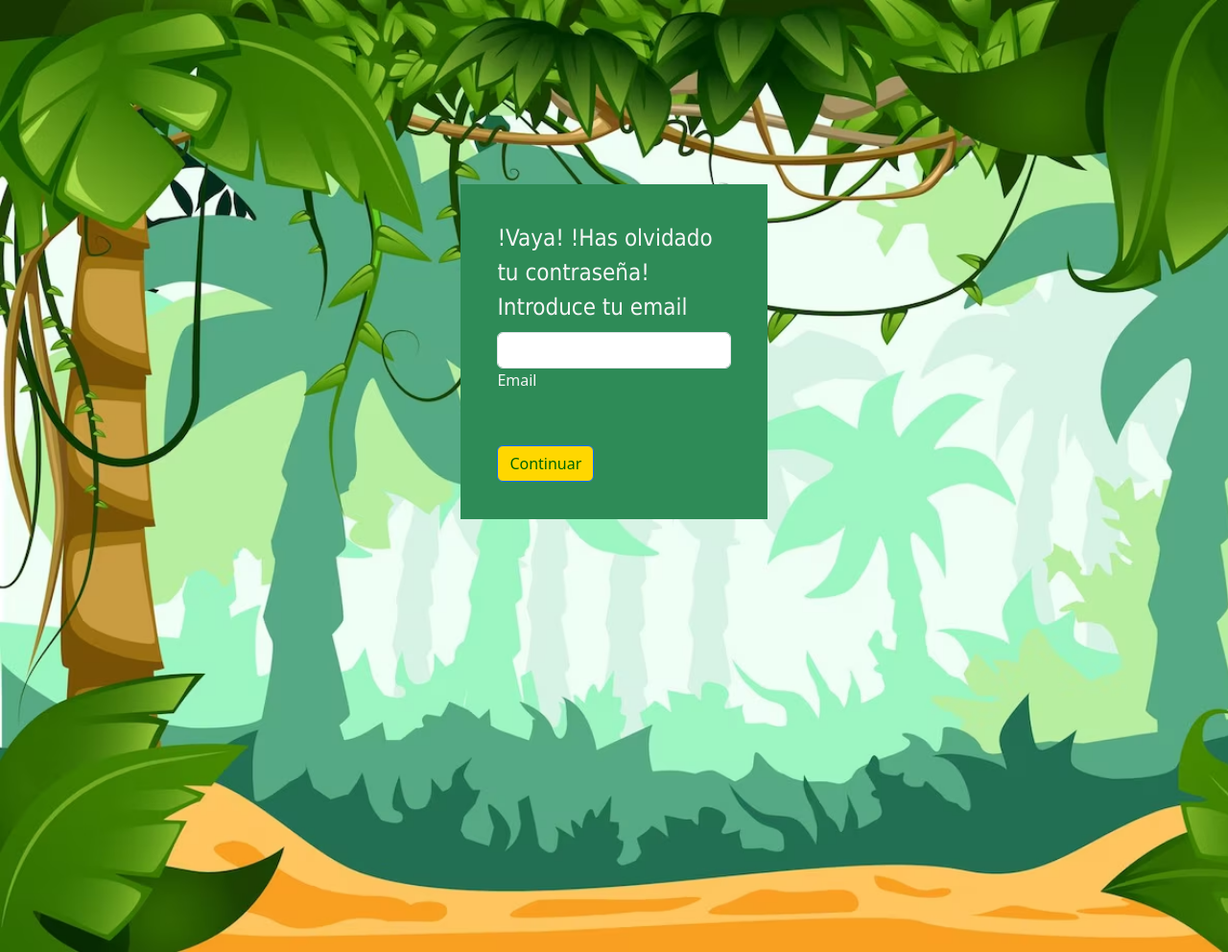
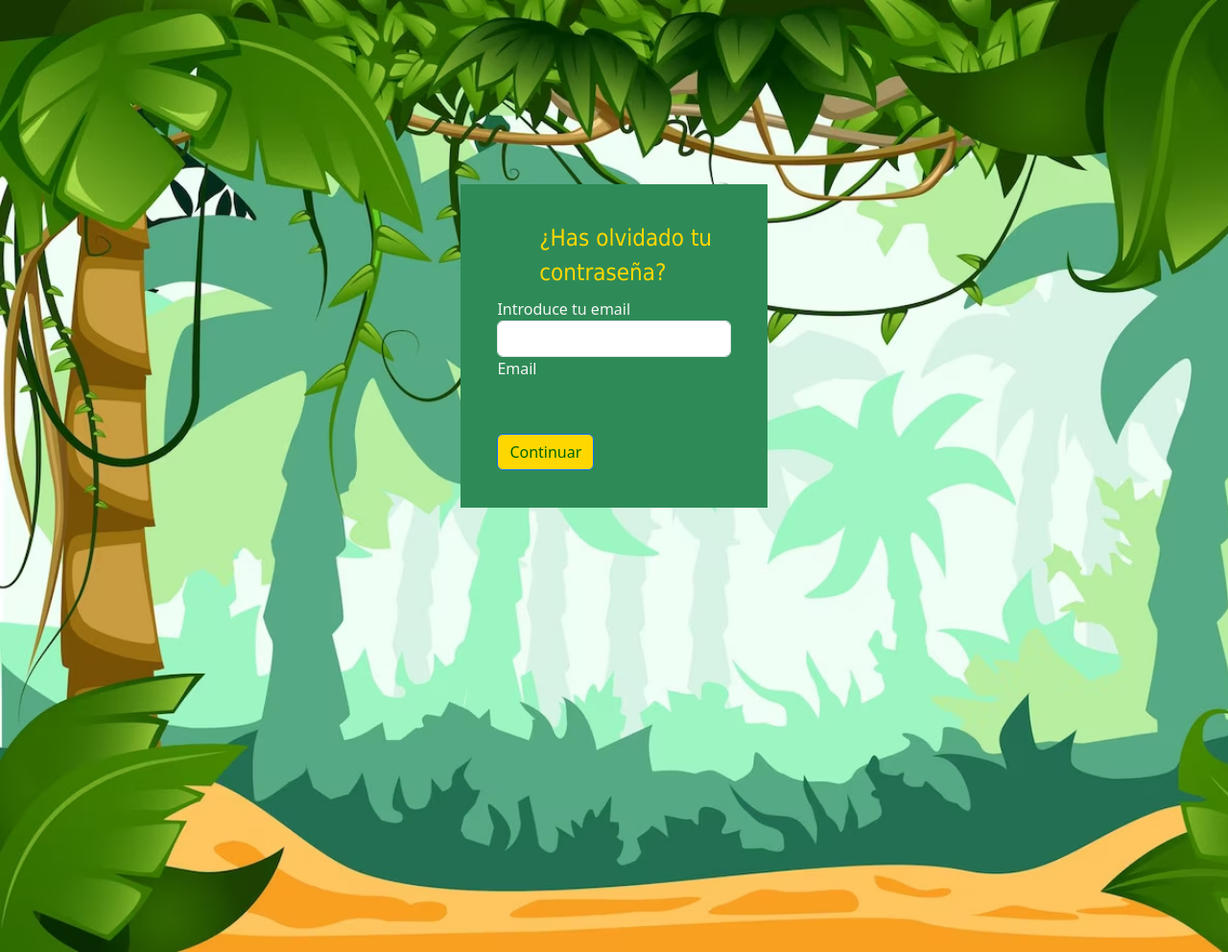
Before and after one commit to anlopate/DisInterfaces, a plain HTML site: page forgot.html in a window 1280 px wide. Shown: the whole page at 96% size. Drawn offline with nearby package versions, Linux system fonts and the light colour scheme.

Commit message:
Actualización 2

```diff
--- a/forgot.html
+++ b/forgot.html
@@ -10,7 +10,7 @@
   <body class="vh-100">
 
     <div class="container-md w-25"
-        <fieldset><legend>!Vaya! !Has olvidado tu contraseña! Introduce tu email</legend>
+        <fieldset><legend class="vaya">¿Has olvidado tu contraseña?</legend> <span>Introduce tu email</span>
             <form>
                 <!-- Email input -->
                 <div class="form-outline mb-4">
--- a/login.css
+++ b/login.css
@@ -3,6 +3,7 @@ body{
     background-size: cover;
     background-repeat: no-repeat;
 }
+
 
 .container-md{
     margin-top: 15%;
@@ -14,7 +15,17 @@ body{
 .container-md legend
 {
     font-family: Tahoma;
-    color: whitesmoke;
+    color: gold;
+    padding-left: 18%;
+
+}
+
+.container-md .vaya{
+    font-size: 150%;
+}
+
+.container-md span{
+    color:whitesmoke;
 }
 
 .form-outline label
```
Also changed, not shown: login.html (+1 -1 lines).
